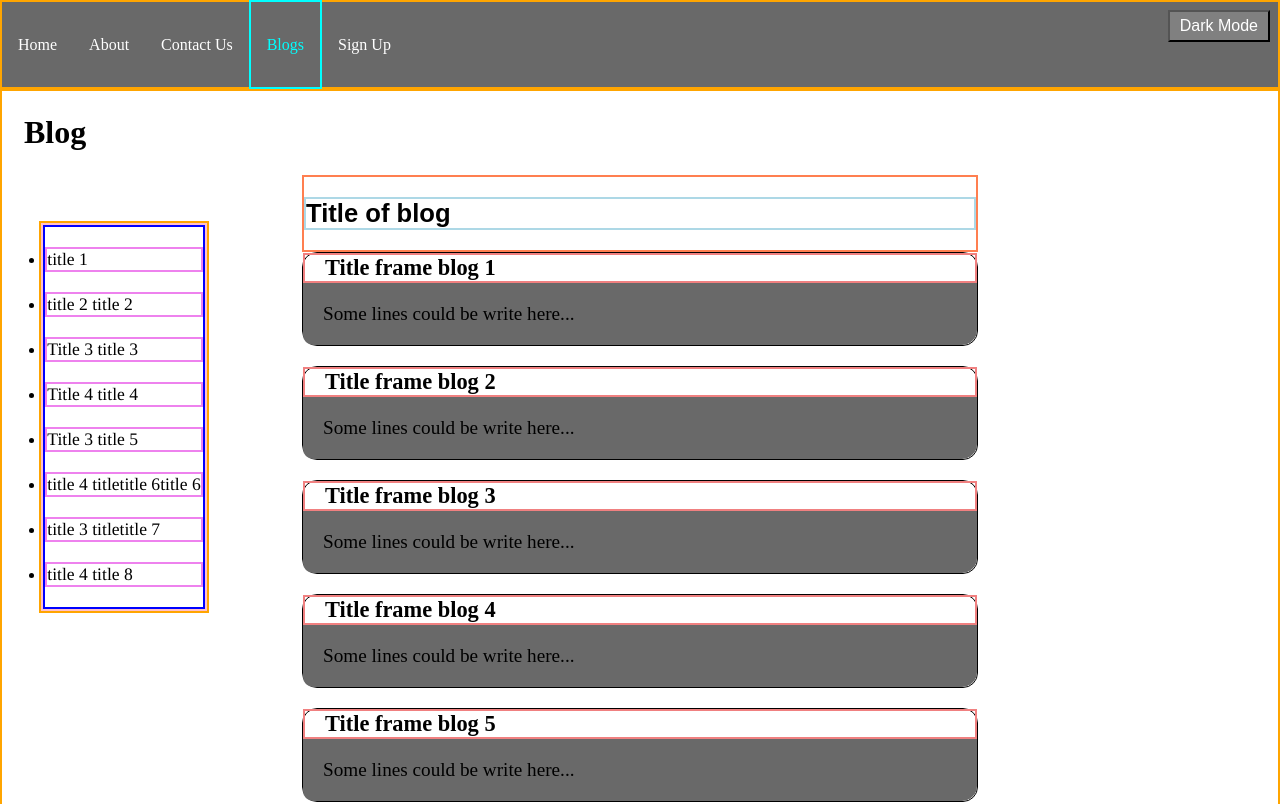
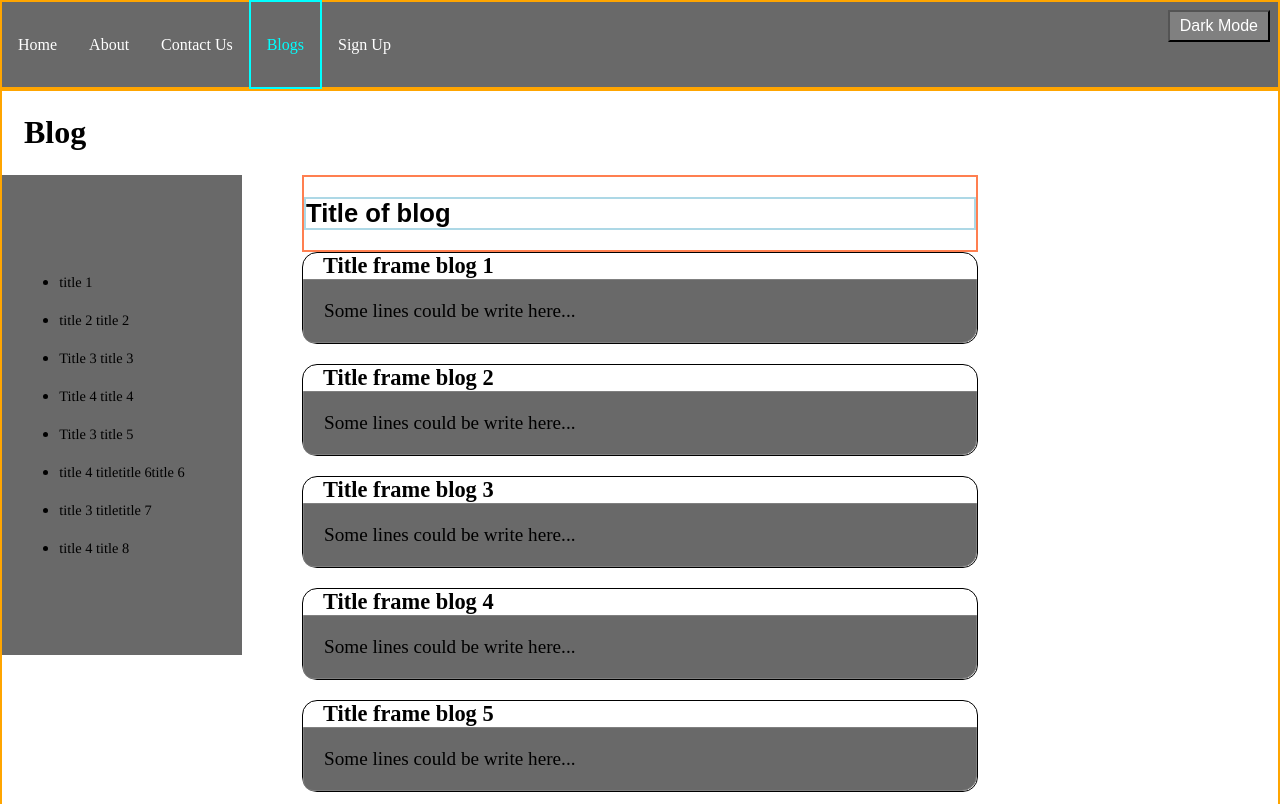
Before and after one commit to TLRKiliann/great-react, a React (Create React App) app in the folder big-project/: page /blogs in a window 1280 px wide. Shown: the top 804 px of the page. Built offline with nearby package versions, Linux system fonts and the light colour scheme.

Commit message:
color & border improved

```diff
--- a/big-project/src/Pages/style.css
+++ b/big-project/src/Pages/style.css
@@ -48,7 +48,9 @@ legend {
 
   width: 240px;
   height: 60%;
-  border: 2px solid white;
+
+  background: dimgrey;
+  /*border: 2px solid white;*/
 }
 
 .aside--blog {
@@ -58,34 +60,35 @@ legend {
   display: flex;
   flex-direction: column;
 
-  border: 2px solid orange;
+  /*border: 2px solid orange;*/
 }
 
 .aside--blog nav {
   margin: auto;
   display: flex;
 
-
-  border: 2px solid pink;
+  /*border: 2px solid pink;*/
 }
 
 .aside--blog ul {
   margin: auto;
   padding-left: 0px;
-  border: 2px solid blue;
+  /*border: 2px solid blue;*/
 }
 
 .aside--blog li {
   margin: 20px 0px;
 
-  border: 2px solid violet;
+  /*border: 2px solid violet;*/
 }
 
 .bloglink--div {
   text-decoration: none;
   font-family: 'Times';
-  font-size: 1.1rem;
+  font-size: 0.9rem;
 }
+
+
 
 #paragraph--div {
   margin: 0px 300px;
@@ -115,7 +118,7 @@ legend {
   padding-left: 20px;
   font-size: 1.4rem;
 
-  border: 2px solid lightcoral;
+  /*border: 2px solid lightcoral;*/
 }
 
 .frameblog--div p {
@@ -126,6 +129,7 @@ legend {
 
   font-size: 1.2rem;
   background: dimgrey;
+  border: 1px solid gray;
   border-radius: 0px 0px 15px 10px;
 
 }
```
